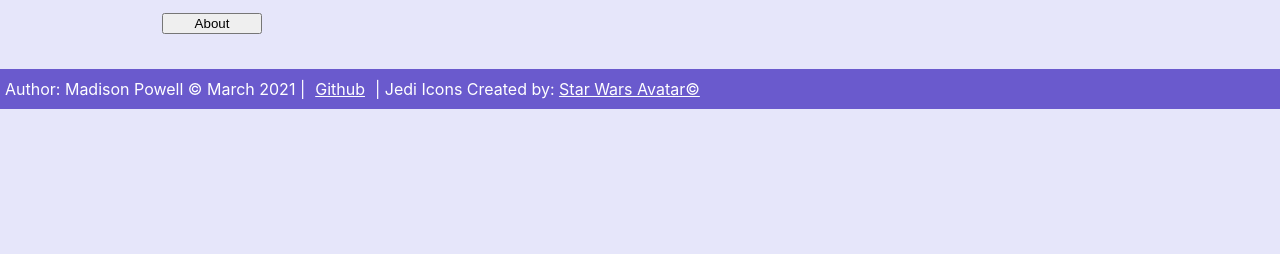
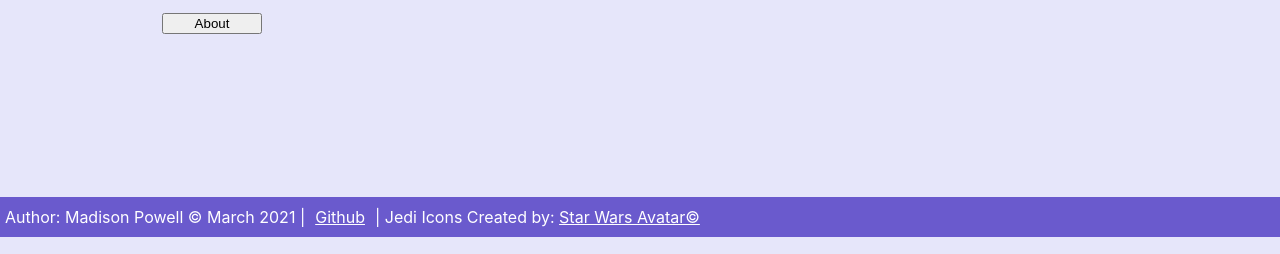
Before and after one commit to powellmad/light-side, a React (Create React App) app: page / in a window 1280 px wide. Shown: the part 543-797 px from the top of the page. Built offline with nearby package versions, Linux system fonts and the light colour scheme; no server answers; sample sign-in values are in the browser's storage.

Commit message:
added comments, fixed footer, usernotes render for only that user

```diff
--- a/src/components/ApplicationViews.js
+++ b/src/components/ApplicationViews.js
@@ -23,11 +23,13 @@ export const ApplicationViews = () => {
 
             {/* Route for Padawan Notes */}
             <QuoteProvider>
+                <UserProvider>
                     <NoteProvider>
                         <Route exact path="/notes">
                             <NoteList />
                         </Route>
                     </NoteProvider>
+                </UserProvider>
             </QuoteProvider>
 
             {/* Route to add a new note */}
--- a/src/components/Home.css
+++ b/src/components/Home.css
@@ -1,6 +1,7 @@
 body {
     margin: 0;
     background-color: lavender;
+    min-height: fit-content;
 }
 
 h1 {
@@ -8,10 +9,22 @@ h1 {
     padding: 10px 20px 30px;
 }
 
+.light-side {
+    display: flex;
+    flex-direction: column;
+    align-content: space-between;
+}
+
+.root {
+    position: relative;
+}
+
+
 /* Styling for the main container for the quote on home */
 .jediQuotes {
     display: flex;
     justify-content: space-evenly;
+    flex-grow: 4;
 }
 
 /* Styling for header */
@@ -60,6 +73,10 @@ header img {
     display: flex;
     background-color: slateblue;
     color: white;
+    margin-top: 10%;
+    position: static;
+    bottom: 0;
+    width: 100%;
 }
 
 .footer p {
--- a/src/components/notes/Note.css
+++ b/src/components/notes/Note.css
@@ -10,6 +10,10 @@
     width: 70%;
     margin-top: 30px;
     background-color: white;
+}
+
+.noteCard {
+    margin-bottom: 40px;
 }
 
 .noteCard div {
--- a/src/components/notes/NoteForm.js
+++ b/src/components/notes/NoteForm.js
@@ -89,7 +89,7 @@ export const NoteForm = () => {
             <p>"{noteId ? note.quote?.jeditext : quoteById.jeditext}"</p>
             <fieldset>
                 <div className="form-group">
-                    <textarea name="text" id="text" cols="100" rows="5" onChange={handleControlledInputChange} required autoFocus className="form-control" value={note.text}></textarea>
+                    <textarea name="text" id="text" cols="90" rows="5" onChange={handleControlledInputChange} required autoFocus className="form-control" value={note.text}></textarea>
                 </div>
             </fieldset>
             <button className="btn btn-primary" onClick={handleClickSaveNote}>
--- a/src/components/notes/NoteList.js
+++ b/src/components/notes/NoteList.js
@@ -4,7 +4,6 @@ import { UserContext } from "../users/UserProvider"
 import { NoteCard } from "./NoteCard"
 import { useHistory } from "react-router-dom"
 import "./Note.css"
-
 
 export const NoteList = () => {
     const { getUserById } = useContext(UserContext)
```
Lines whose indentation alone changed are shown as unchanged.
